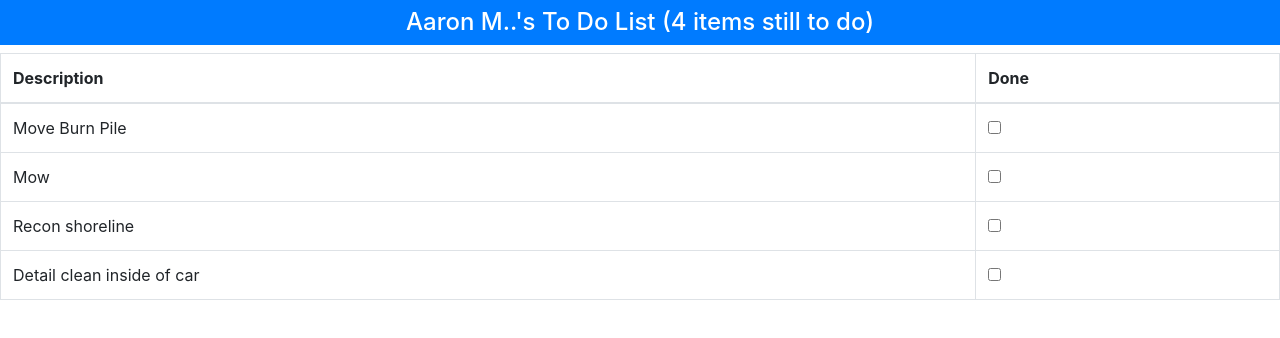
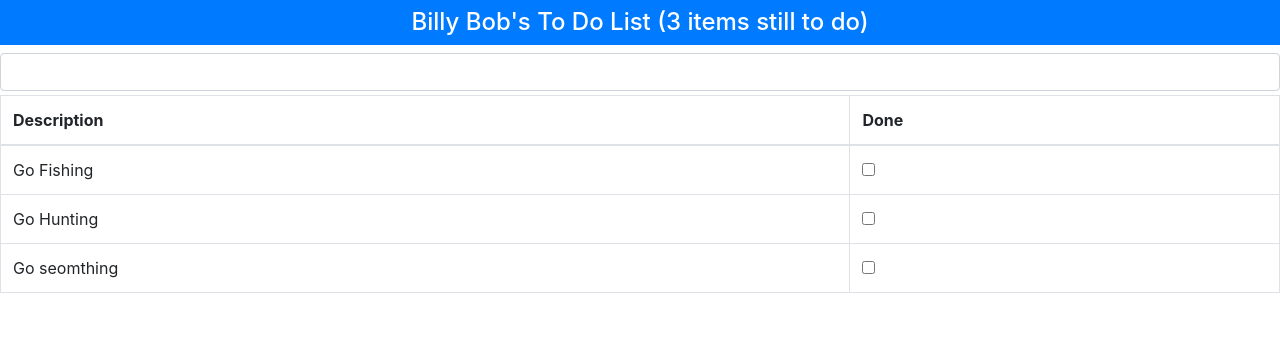
Before and after one commit to xTurbeaux/todo, a React (Create React App) app: page / in a window 1280 px wide. Shown: the top 338 px of the page. Built offline with nearby package versions, Linux system fonts and the light colour scheme.

Commit message:
update 5 working

```diff
--- a/src/App.js
+++ b/src/App.js
@@ -1,9 +1,10 @@
-import {Component} from 'react';
+import { Component } from 'react';
 import React from 'react';
 import './App.css';
 import 'bootstrap/dist/css/bootstrap.css';
-import {ToDoBanner}from './ToDoBanner';
-import {ToDoRow} from './ToDoRow';
+import { ToDoBanner }from './ToDoBanner';
+import { ToDoRow}  from './ToDoRow';
+import { ToDoCreator } from './ToDoCreator';
 
 
 // function App() {
@@ -78,6 +79,25 @@ export default class App extends Component {
     )}
   );
 
+  // Feature 5A
+  //  the method below is a built in react method to handle logic for when the app "mounts" or "loads"
+
+  componentDidMount = () => {
+    let data = localStorage.getItem("todos");
+    this.setState(
+      data != null ? JSON.parse(data) : {
+        userName: "Billy Bob",
+        todoItems: [
+          {action: "Go Fishing", done: false},
+          {action: "Go Hunting", done: false},
+          {action: "Go seomthing", done: false}
+        ]
+      }
+    )
+  };
+
+
+
 
 
   // When using the Lambda syntax the return keyword is not needed.
@@ -88,6 +108,16 @@ export default class App extends Component {
       displayName = {this.state.userName}
       tasks = {this.state.todoItems}
     />
+
+
+  {/* Feature 5B */}
+  <ToDoCreator
+    //callback = {this.}
+    />
+
+
+
+
     {/* Feature 3*/}
     <table className="table talbe-striped table-bordered">
       <thead>
--- /dev/null
+++ b/src/ToDoCreator.js
@@ -0,0 +1,24 @@
+import React, { Component } from 'react';
+
+export class ToDoCreator extends Component {
+  constructor(props){
+    super(props);
+    this.state = {newItemText: ""}
+  } // End of Constructor
+
+
+  // 5c
+  // method for the on Change event of the input box below
+  updateNewTextValue = (event) => {
+    this.setState(
+      {newItemText: event.target.value}
+    );
+  };
+
+  render = () =>
+    <div className="my-1">
+      <input className="form-control" value={this.state.newItemText}
+      onChange={this.updateNewTextValue}
+      />
+    </div>
+};
```
